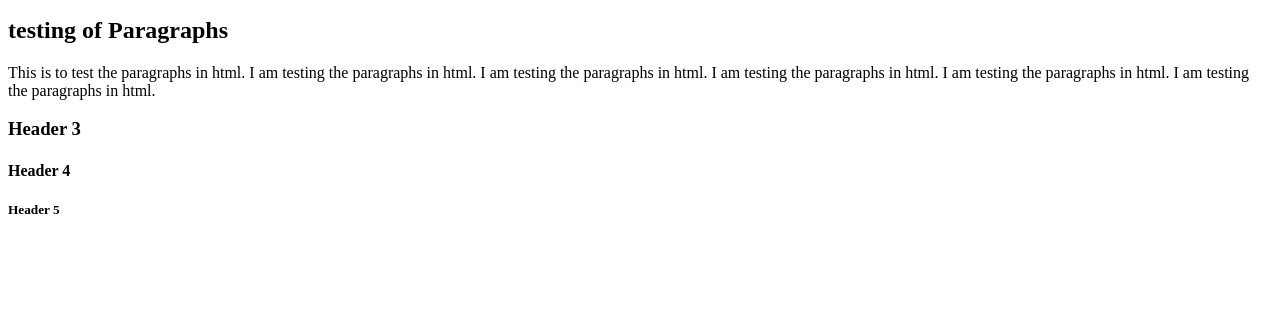
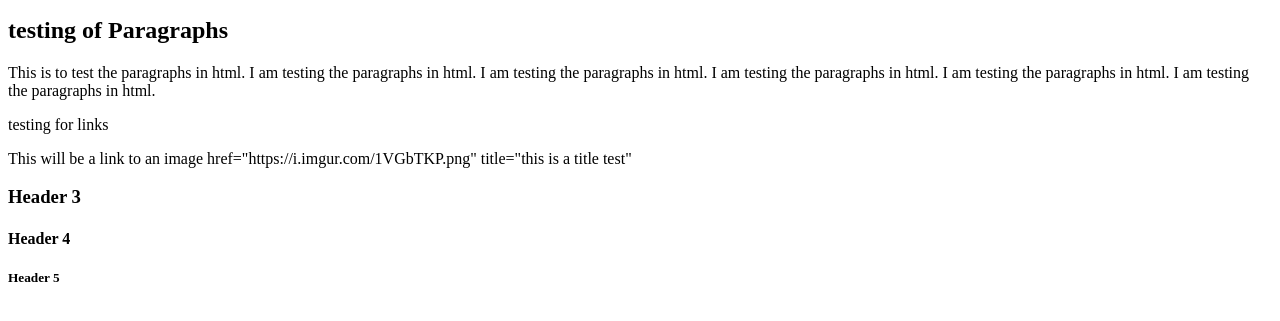
Before and after one commit to jdc-01/Coding-Beginning, a plain HTML site: page index.html in a window 1280 px wide. Shown: the part 101-422 px from the top of the page. Drawn offline with Linux system fonts and the light colour scheme.

Commit message:
add test image links

```diff
--- a/index.html
+++ b/index.html
@@ -13,6 +13,10 @@
   I am testing the paragraphs in html.
   I am testing the paragraphs in html.
   I am testing the paragraphs in html.</p>
+
+  <p>testing for links</p>
+
+  <p> This will be a link to an image <a> href="https://i.imgur.com/1VGbTKP.png" title="this is a title test" </a> </p>
   <h3>Header 3</h3>
   <h4>Header 4</h4>
   <h5>Header 5</h5>
```
